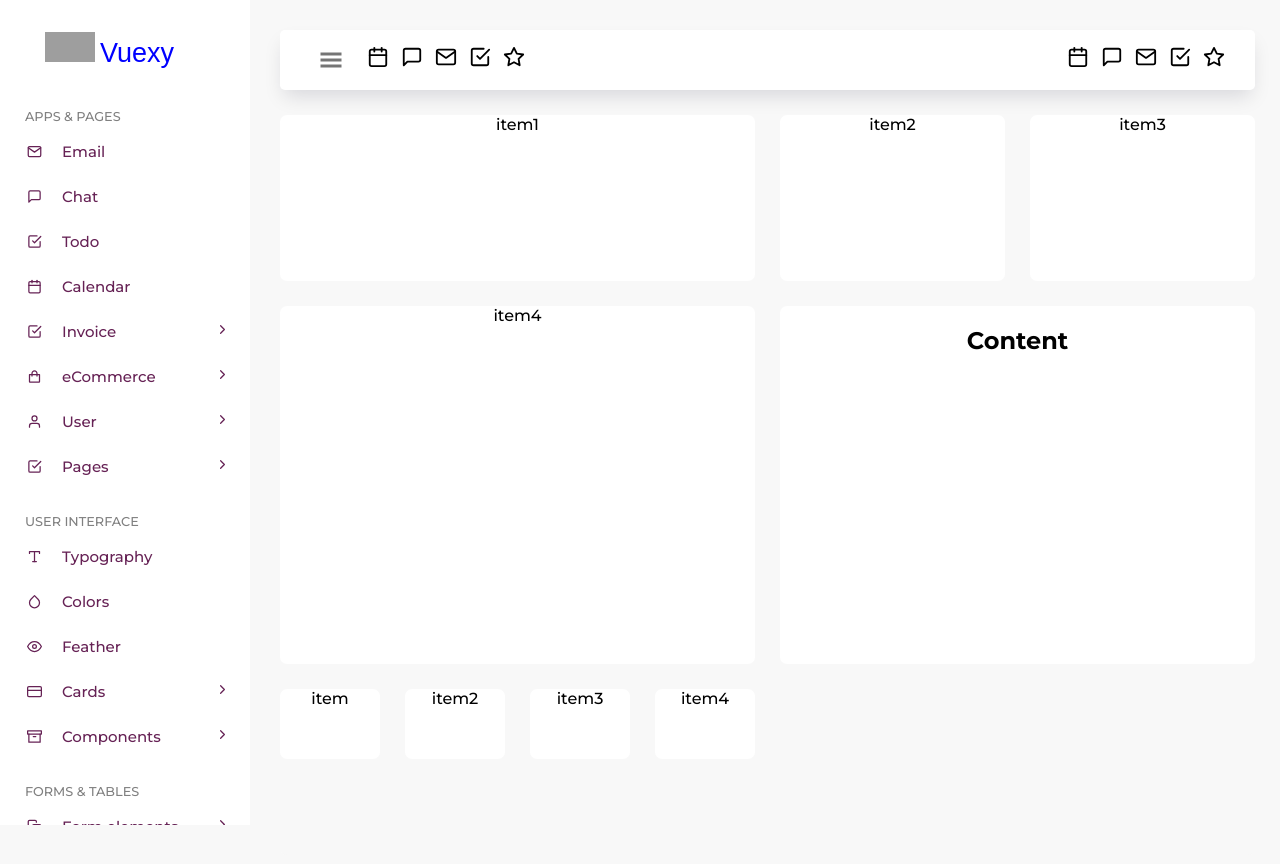
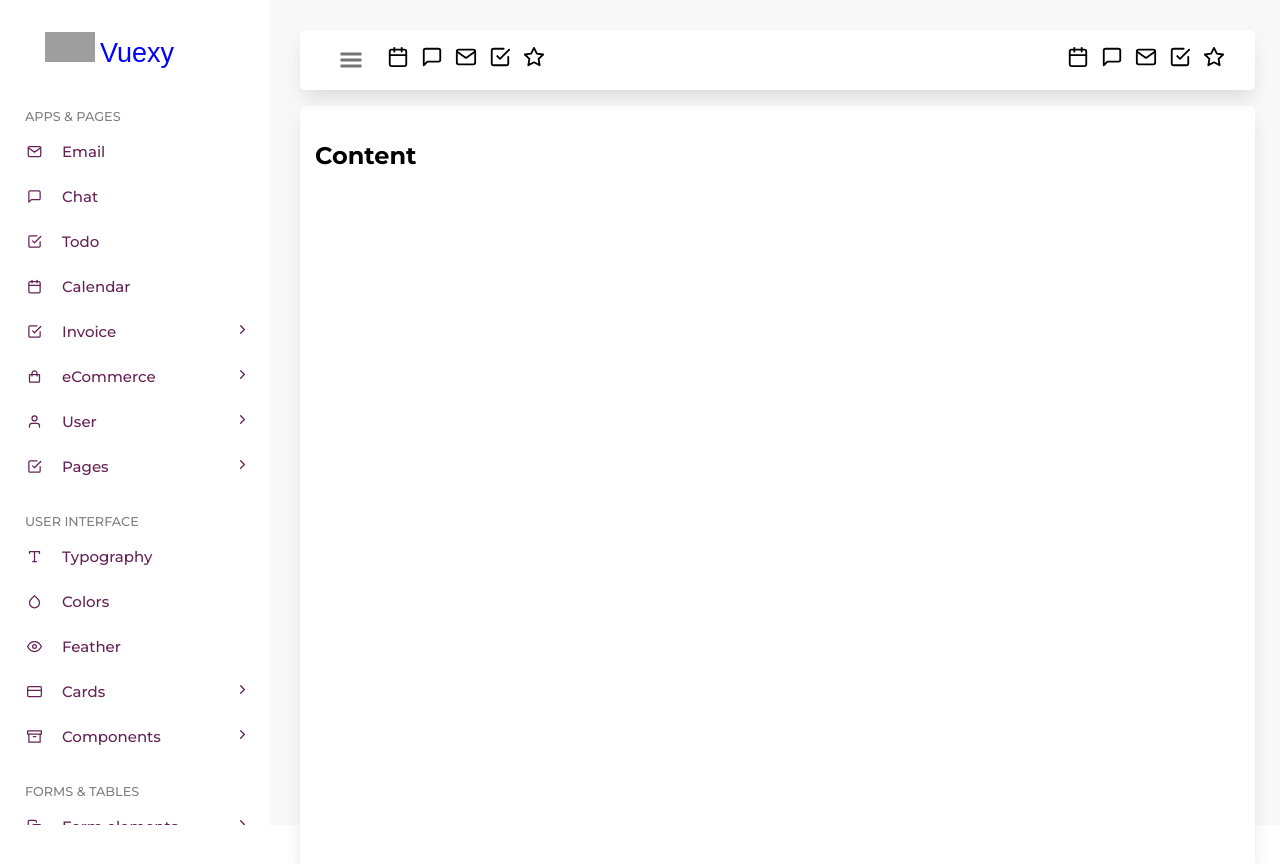
Before and after one commit to Bahtiyorjon1997/reactjs-dashboard, a React (Create React App) app: page / in a window 1280 px wide. Shown: the top 864 px of the page. Built offline with nearby package versions, Linux system fonts and the light colour scheme; grey boxes are pictures that could not be loaded.

Commit message:
next commit

```diff
--- a/src/App.js
+++ b/src/App.js
@@ -1,42 +1,8 @@
 import React, { useState } from "react";
-import Header from "./Components/Header";
-import Sidebar from "./Components/Sidebar";
-import Content from "./Components/Content";
-import styled from "styled-components";
+import DefaultTemplate from "./Components/DefaultTemplate";
 
 const App = () => {
-  const [hide, setHide] = useState(false);
-
-  return (
-    <AppWrapper className={`${hide && "hide"}`}>
-      <Sidebar />
-
-      <ContentWrapper>
-        <Header hide={hide} setHide={setHide} />
-        <Content />
-      </ContentWrapper>
-    </AppWrapper>
-  );
+  return <DefaultTemplate></DefaultTemplate>;
 };
 
 export default App;
-
-const AppWrapper = styled.div`
-  font-family: "Montserrat", "Segoe UI", Tahoma, Geneva, Verdana, sans-serif !important;
-  background-color: #f8f8f8;
-  display: grid;
-  grid-template-columns: 250px 1fr;
-  grid-gap: 30px;
-  transition: 0.2s;
-
-  &.hide {
-    grid-template-columns: 0 1fr !important;
-  }
-`;
-
-const ContentWrapper = styled.div`
-  /* margin-left: 10px; */
-  margin-right: 25px;
-  margin-bottom: 60px;
-  margin-top: 30px;
-`;
--- a/src/Components/Content/index.js
+++ b/src/Components/Content/index.js
@@ -1,84 +1,17 @@
 import React from "react";
 import styled from "styled-components";
-import { Switch, Route, Redirect } from "react-router-dom";
 
-const Content = () => {
-  return (
-    <Wrapper>
-      <div className="a">item1</div>
-      <div className="b">item2</div>
-      <div className="c">item3</div>
-      <div className="d">item4</div>
-      <div className="e">
-        <Switch>
-          <Route path="/" render={() => <h2>Content</h2>} exact />
-          <Route path="/email" render={() => <h2>Email</h2>} />
-          <Route path="/chat" render={() => <h2>Chat</h2>} />
-          <Route path="/todo" render={() => <h2>ToDo</h2>} />
-          <Route path="/calendar" render={() => <h2>Calendar</h2>} />
-          <Route path="/ecommerce" render={() => <h2>Ecommerce</h2>} />
-          <Route path="/user" render={() => <h2>User</h2>} />
-          <Route path="/pages" render={() => <h2>Pages</h2>} />
-          <Route path="/invoice" render={() => <h2>InVoice</h2>} />
-          <Route path="/404" render={() => <h2>No PageFound</h2>} />
-          <Redirect to="/404" />
-        </Switch>
-      </div>
-      <div className="f">item</div>
-      <div className="g">item2</div>
-      <div className="h">item3</div>
-      <div className="i">item4</div>
-    </Wrapper>
-  );
+const Content = ({ children, ...props }) => {
+  return <ContentWrapper {...props}>{children}</ContentWrapper>;
 };
 
 export default Content;
 
-const Wrapper = styled.div`
-  margin-top: 25px;
-  height: calc(100vh - 60px);
-  width: 100%;
-  background-color: #f8f8f8;
-  border-radius: 7px;
-
-  display: grid;
-  grid-template-columns: repeat(8, 1fr);
-  grid-template-rows: repeat(8, 1fr);
-  grid-gap: 25px;
-
-  h2 {
-    margin: 10px;
-    padding: 10px;
-    text-align: center;
-  }
-
-  & > div {
-    background-color: white;
-    height: 100%;
-    width: 100%;
-    border-radius: 7px;
-    text-align: center;
-    box-shadow: 10px grey;
-  }
-
-  .a {
-    grid-column: 1/5;
-    grid-row: 1/3;
-  }
-  .b {
-    grid-column: 5/7;
-    grid-row: 1/3;
-  }
-  .c {
-    grid-column: 7/9;
-    grid-row: 1/3;
-  }
-  .d {
-    grid-column: 1/5;
-    grid-row: 3/7;
-  }
-  .e {
-    grid-column: 5/9;
-    grid-row: 3/7;
-  }
+const ContentWrapper = styled.div`
+  width: calc(100% - 30px);
+  height: 100%;
+  background-color: white;
+  border-radius: 5px;
+  box-shadow: 0 10px 20px -4px #00002222;
+  padding: 15px;
 `;
--- /dev/null
+++ b/src/Components/DefaultTemplate/index.js
@@ -0,0 +1,74 @@
+import React, { useState } from "react";
+import Header from "./../Header";
+import Sidebar from "./../Sidebar";
+import Content from "./../Content";
+import styled from "styled-components";
+import { Switch, Route, Redirect } from "react-router-dom";
+import BsTable from "../../routes/bs-table";
+import routes from "../../services/routeService";
+
+const DefaultTemplate = () => {
+  const [hide, setHide] = useState(false);
+
+  return (
+    <AppWrapper className={`${hide && "hide"}`}>
+      <Sidebar />
+      <BodyWrapper>
+        <div className="hide-top"></div>
+        <Header hide={hide} setHide={setHide} />
+        <Content>
+          <Switch>
+            <Route path="/" render={() => <h2>Content</h2>} exact />
+
+            {routes.map((route, i) => (
+              <Route path={`/${route.path}`} component={route.component} />
+            ))}
+
+            <Route path="/404" render={() => <h2>No PageFound</h2>} />
+            <Redirect to="/404" />
+
+            {/* <Route path="/chat" render={() => <h2>Chat</h2>} />
+            <Route path="/todo" render={() => <h2>ToDo</h2>} />
+            <Route path="/calendar" render={() => <h2>Calendar</h2>} />
+            <Route path="/ecommerce" render={() => <h2>Ecommerce</h2>} />
+            <Route path="/user" render={() => <h2>User</h2>} />
+            <Route path="/pages" render={() => <h2>Pages</h2>} />
+            <Route path="/invoice" render={() => <h2>InVoice</h2>} /> */}
+          </Switch>
+        </Content>
+      </BodyWrapper>
+    </AppWrapper>
+  );
+};
+
+const AppWrapper = styled.div`
+  font-family: "Montserrat", "Segoe UI", Tahoma, Geneva, Verdana, sans-serif !important;
+  background-color: #f8f8f8;
+  display: grid;
+  grid-template-columns: 270px 1fr;
+  grid-gap: 30px;
+  transition: 0.2s;
+
+  &.hide {
+    grid-template-columns: 0 1fr !important;
+  }
+`;
+
+const BodyWrapper = styled.div`
+  /* margin-left: 10px; */
+  margin-right: 25px;
+  margin-bottom: 60px;
+  margin-top: 30px;
+
+  .hide-top {
+    width: 100%;
+    height: 35px;
+    background-color: rgba(248, 248, 248);
+    margin-top: -35px !important;
+    margin-right: 25px;
+    margin-left: -25px;
+    position: fixed;
+  }
+`;
+
+export default DefaultTemplate;
--- a/src/Components/Header/index.js
+++ b/src/Components/Header/index.js
@@ -72,6 +72,10 @@ const Header = ({ hide, setHide, ...props }) => {
 };
 export default Header;
 
+const ShadowWrapper = styled.div`
+  width: 100%;
+`;
+
 const LeftIconWrapper = styled.div`
   display: flex;
   padding-left: 15px;
--- a/src/Components/Sidebar/index.js
+++ b/src/Components/Sidebar/index.js
@@ -125,6 +125,7 @@ const SidebarWrapper = styled.div`
   position: sticky;
   top: 0;
   box-shadow: 5px solid grey;
+  margin-bottom: 0;
   overflow-y: scroll;
   transition: 0.4s;
   padding-bottom: 20px;
--- /dev/null
+++ b/src/Components/title/index.js
@@ -0,0 +1,9 @@
+import styled from "styled-components";
+
+const Title = styled.p`
+  font-family: "Montserrat", Helvetica, Arial, serif;
+  font-size: 1.5rem;
+  font-weight: 600;
+`;
+
+export default Title;
--- /dev/null
+++ b/src/routes/bs-table/index.js
@@ -0,0 +1,15 @@
+import React from "react";
+import styled from "styled-components";
+import Title from "../../Components/title";
+
+const BsTable = () => {
+  return (
+    <TableWrapper>
+      <Title>Table</Title>
+    </TableWrapper>
+  );
+};
+
+const TableWrapper = styled.div``;
+
+export default BsTable;
--- /dev/null
+++ b/src/routes/email/index.js
@@ -0,0 +1,8 @@
+import React from "react";
+import Title from "../../Components/title";
+
+const Email = () => {
+  return <Title>Email</Title>;
+};
+
+export default Email;
--- /dev/null
+++ b/src/services/routeService.js
@@ -0,0 +1,7 @@
+import BsTable from "../routes/bs-table";
+import Email from "../routes/email";
+
+export default [
+  { path: "email", component: Email },
+  { path: "table", component: BsTable },
+];
```
Also changed, not shown: src/Components/Shadow/index.js (added, +13 -0 lines).
